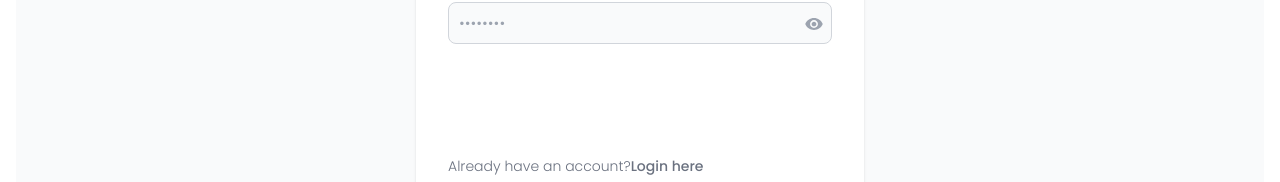
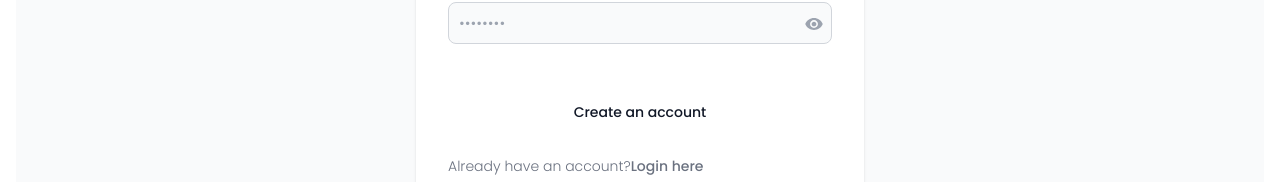
Before and after one commit to SabbirHossain-28/urban-edge-react-firebase-project, a React (Vite) app: page /register in a window 1280 px wide. Shown: the part 635-817 px from the top of the page. Built offline with nearby package versions, Linux system fonts and the light colour scheme; no server answers.

Commit message:
Fix some text color issue

```diff
--- a/src/Pages/Login/Login.jsx
+++ b/src/Pages/Login/Login.jsx
@@ -182,7 +182,7 @@
 
                   <div className="flex items-start"></div>
                   <input
-                    className="w-full text-white bg-primary-600 hover:bg-primary-700 focus:ring-4 focus:outline-none focus:ring-primary-300 font-medium rounded-lg text-sm px-5 py-2.5 text-center dark:bg-primary-600 dark:hover:bg-primary-700 dark:focus:ring-primary-800"
+                    className="w-full text-gray-900 dark:text-white bg-primary-600 hover:bg-primary-700 focus:ring-4 focus:outline-none focus:ring-primary-300 font-medium rounded-lg text-sm px-5 py-2.5 text-center dark:bg-primary-600 dark:hover:bg-primary-700 dark:focus:ring-primary-800"
                     type="submit"
                     value="Login"
                   />
--- a/src/Pages/Register/Register.jsx
+++ b/src/Pages/Register/Register.jsx
@@ -178,7 +178,7 @@
 
                 <div className="flex items-start"></div>
                 <input
-                  className="w-full text-white bg-primary-600 hover:bg-primary-700 focus:ring-4 focus:outline-none focus:ring-primary-300 font-medium rounded-lg text-sm px-5 py-2.5 text-center dark:bg-primary-600 dark:hover:bg-primary-700 dark:focus:ring-primary-800"
+                  className="w-full text-gray-900 dark:text-white bg-primary-600 hover:bg-primary-700 focus:ring-4 focus:outline-none focus:ring-primary-300 font-medium rounded-lg text-sm px-5 py-2.5 text-center dark:bg-primary-600 dark:hover:bg-primary-700 dark:focus:ring-primary-800"
                   type="submit"
                   value="Create an account"
                 />
```
